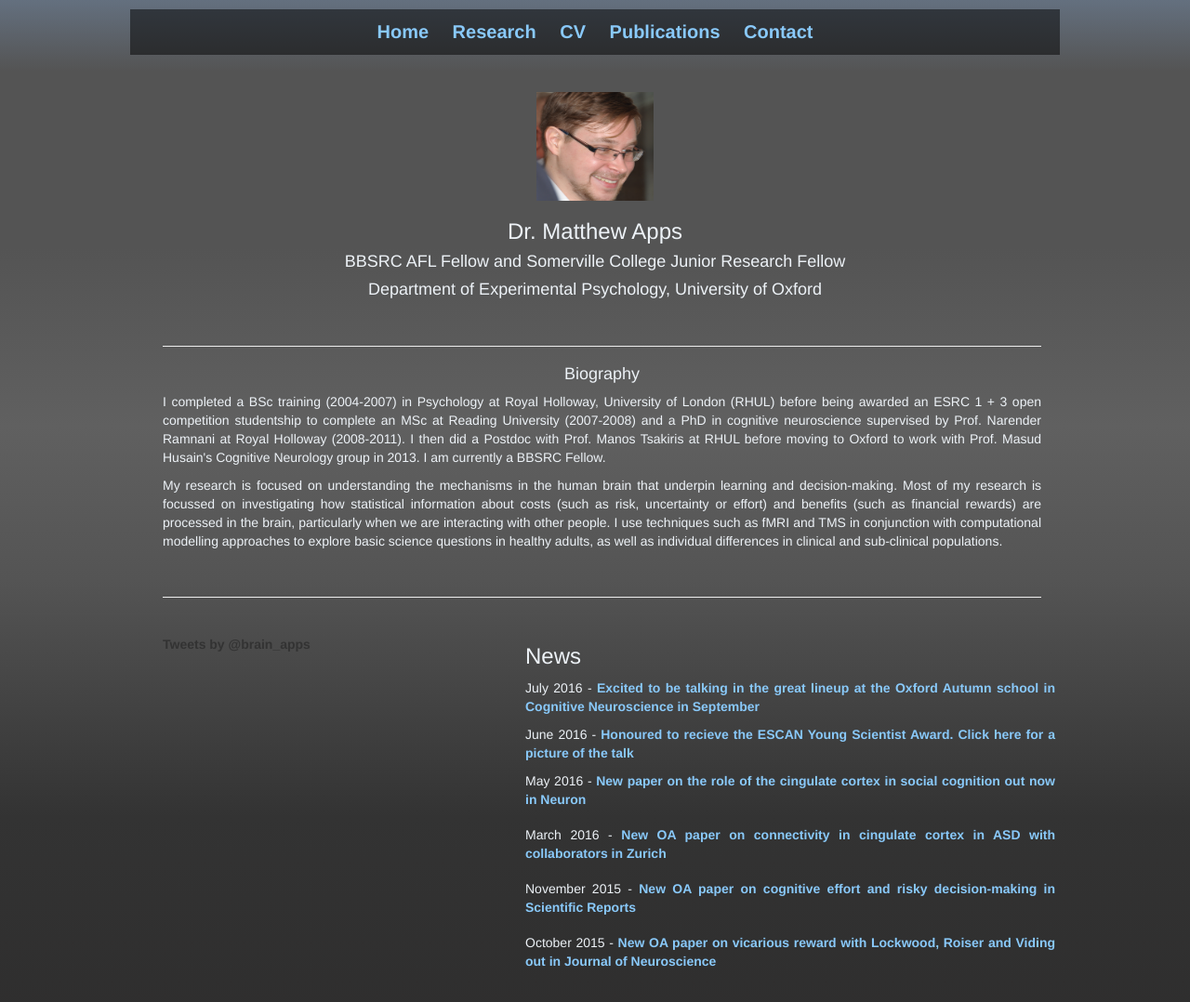
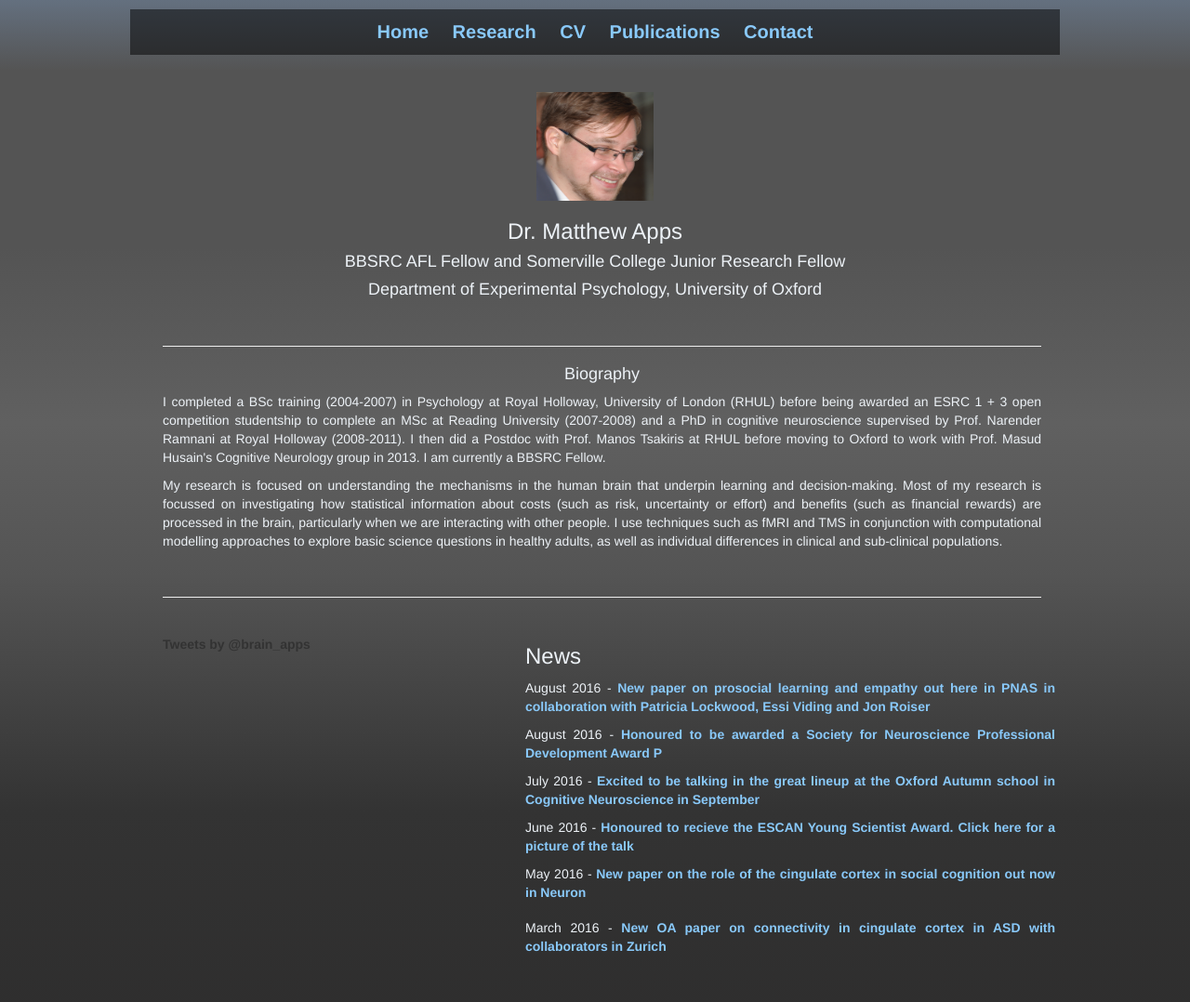
Before and after one commit to mattapps/matt_website, a plain HTML site: page index.html in a window 1280 px wide. Shown: the top 1078 px of the page at 93% size. Drawn offline with Linux system fonts and the light colour scheme.

```diff
--- a/index.html
+++ b/index.html
@@ -69,15 +69,16 @@
  	 <div style="padding: 5px"></div>
 
 	 <h3>News</h3>
+   <p> August 2016 - <a href="http://www.pnas.org/content/early/2016/08/10/1603198113.abstract"><span class="links"> New paper on prosocial learning and empathy out here in PNAS in collaboration with Patricia Lockwood, Essi Viding and Jon Roiser </a></p>
+   <p> August 2016 - <a href="https://www.sfn.org/Awards-and-Funding/Individual-Prizes-and-Fellowships/Professional-Development-Awards/Trainee-Professional-Development-Awards"><span class="links"> Honoured to be awarded a Society for Neuroscience Professional Development Award P </a></p>
      <p> July 2016 - <a href="https://www.eventbrite.co.uk/e/oxford-autumn-school-in-cognitive-neuroscience-2016-tickets-26243379655"><span class="links"> Excited to be talking in the great lineup at the Oxford Autumn school in Cognitive Neuroscience in September </a></p>
     <p> June 2016 - <a href="https://www.dropbox.com/s/4agiedhl7gkntmm/13533225_10153534052925163_7635310240711278155_n.jpg?dl=0"><span class="links"> Honoured to recieve the ESCAN Young Scientist Award. Click here for a picture of the talk </a></p>
    <p> May 2016 - <a href="https://www.dropbox.com/s/8j29htngk0qamv7/Apps_ACC_motivation_neuron.pdf?dl=0" target="_BLANK"><span class="links"> New paper on the role of the cingulate cortex in social cognition out now in Neuron </a></p>
    <div style="padding: 4px"></div>
    <p> March 2016 - <a href="https://www.dropbox.com/s/yc1vrf123fss6bj/balsters_asd_connectivity.pdf?dl=0" target="_BLANK"><span class="links"> New OA paper on connectivity in cingulate cortex in ASD with collaborators in Zurich </a></p>
    <div style="padding: 4px"></div>
-   <p> November 2015 - <a href="https://www.dropbox.com/s/618zi4hxoqe8k21/Apps_srep_effort.pdf?dl=0" target="_BLANK"><span class="links"> New OA paper on cognitive effort and risky decision-making in Scientific Reports </a></p>
-   <div style="padding: 4px"></div>
-   <p> October 2015 - <a href="http://www.jneurosci.org/content/35/40/13720" target="_BLANK"><span class="links"> New OA paper on vicarious reward with Lockwood, Roiser and Viding out in Journal of Neuroscience</a></p>
+
+
 
 
     </div>
```
Also changed, not shown: 6 other files.
